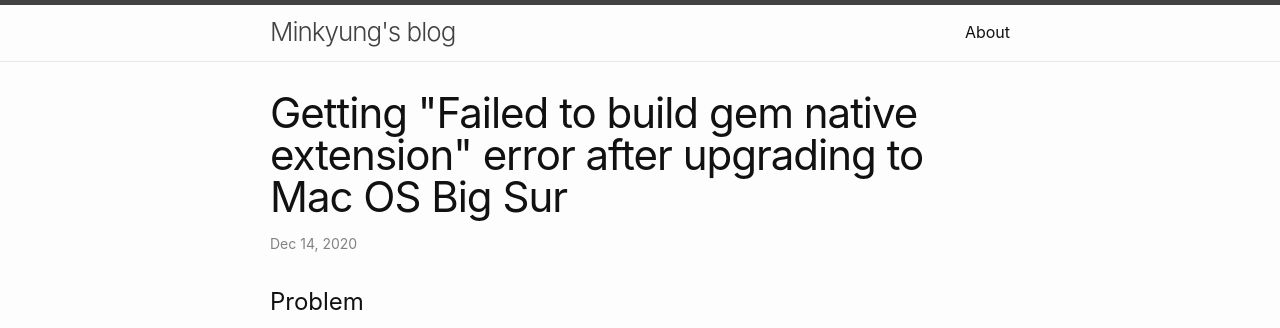
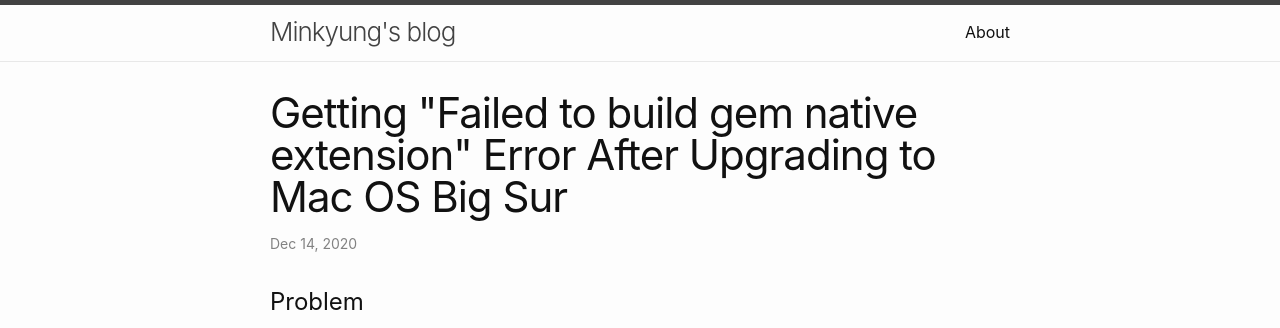
Before and after one commit to mkang32/mkang32.github.io, a Jekyll site: the page built from _posts/2020-12-14-ruby-big-sur.md, in a window 1280 px wide. Shown: the top 328 px of the page. Built offline with Jekyll 4.4.1, drawn with Linux system fonts in a browser that asks for light colours; comment, search, counter and statistics services are not loaded.

```diff
--- a/_posts/2020-11-14-ruby-big-sur.md
+++ b/_posts/2020-12-14-ruby-big-sur.md
@@ -1,6 +1,6 @@
 ---
 layout: post
-title: Getting "Failed to build gem native extension" error after upgrading to Mac OS Big Sur
+title: Getting "Failed to build gem native extension" Error After Upgrading to Mac OS Big Sur
 date: 2020-12-14 00:00 -0500
 ---
 
```
